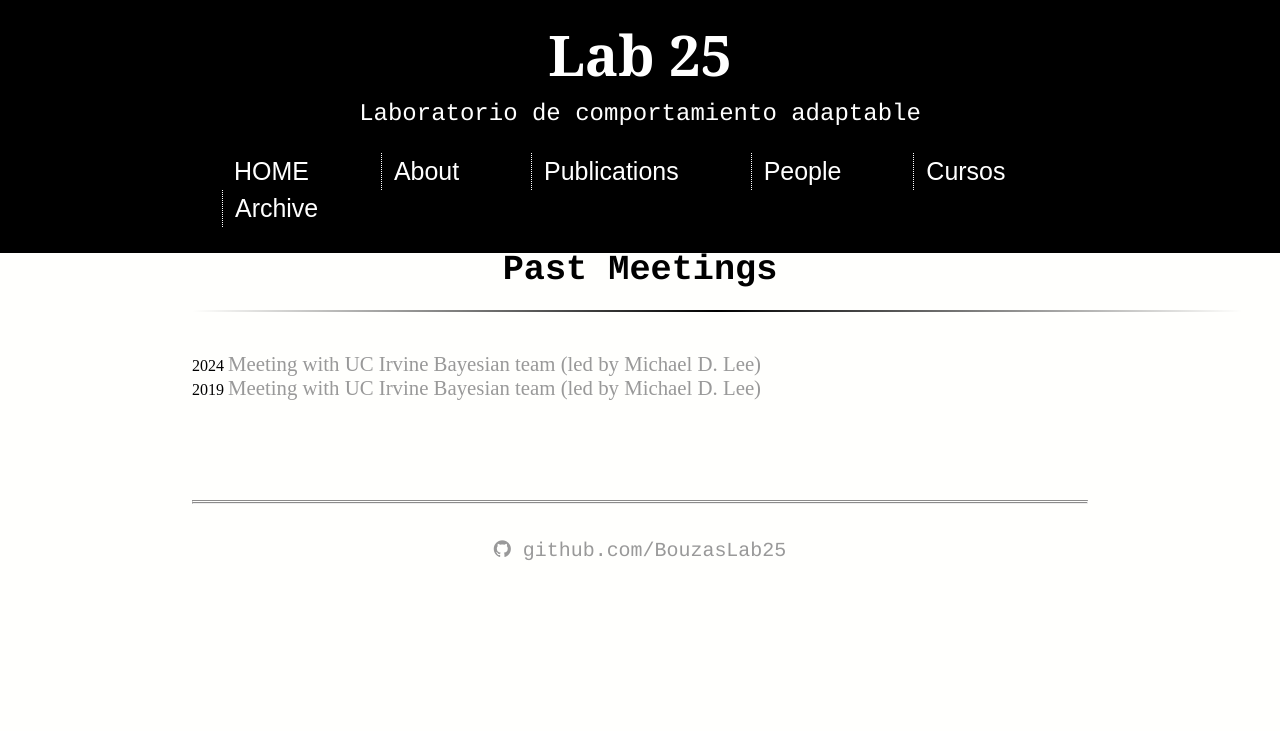
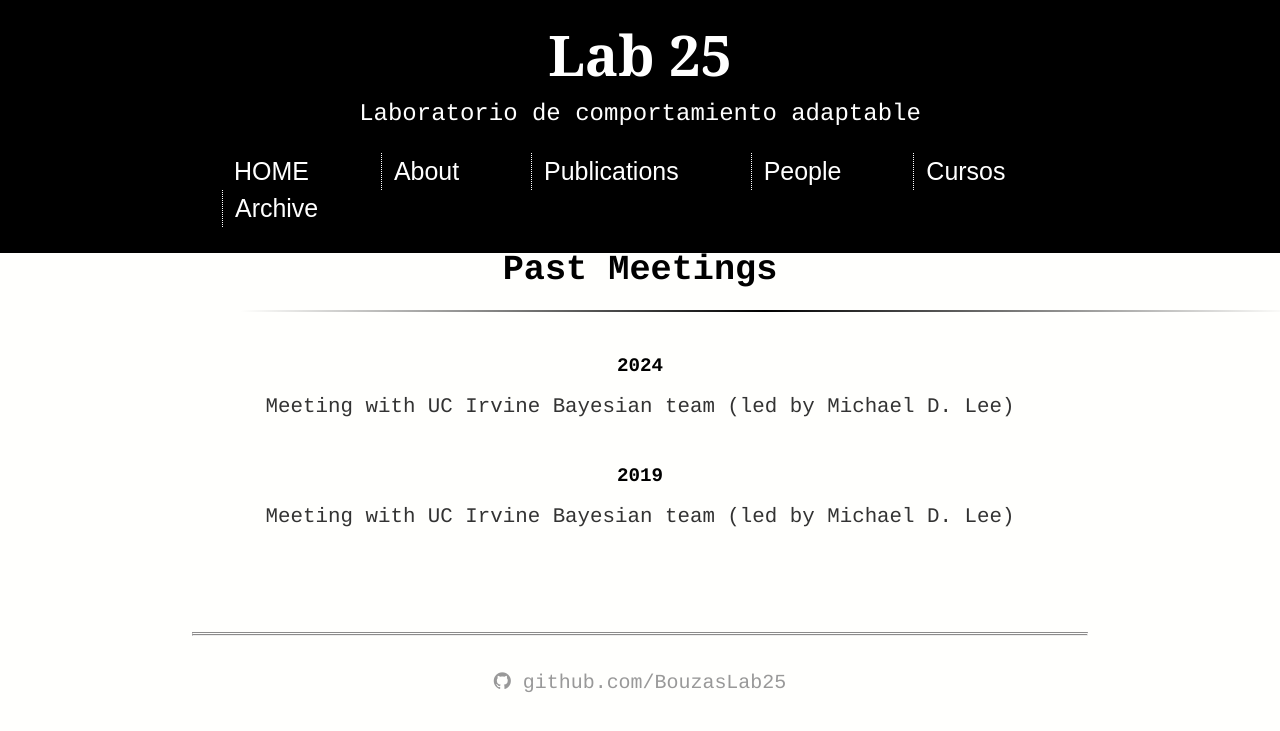
Before and after one commit to BouzasLab25/bouzaslab25.github.io, a Jekyll site: the page built from archive/meetings.html, in a window 1280 px wide. Shown: the top 731 px of the page. Built offline with Jekyll 4.4.1, drawn with Linux system fonts in a browser that asks for light colours.

Commit message:
Agregar formato a la pagina enlistando reuniones previas

```diff
--- a/css/main.css
+++ b/css/main.css
@@ -411,3 +411,45 @@
     height: 2px;
     background: linear-gradient(to right, transparent, #000, transparent);
 }
+
+.meeting-description a {
+    color: #333;
+    text-decoration: none;
+}
+
+.meeting-description a:hover {
+    color: #4169E1;  /* Change color on hover */
+    text-decoration: underline;
+}
+
+/* Meetings page styles */
+.meetings-container {
+    max-width: 800px;
+    margin: 50px auto;
+    padding: 0 20px;
+}
+
+.meeting-list {
+    margin-top: 40px;
+}
+
+.meeting-item {
+    margin: 40px 0;
+    text-align: center;
+    font-family: 'Couries New', 'Courier', 'monospace';
+    font-size: 1em;
+    line-height: 1.5;
+}
+
+.meeting-year {
+    font-weight: bold;
+    color: #000;
+    display: block;
+    margin-bottom: 10px;
+    font-size: 1.2em;
+}
+
+.meeting-description {
+    color: #333;
+    font-size: 1em;
+}
```
